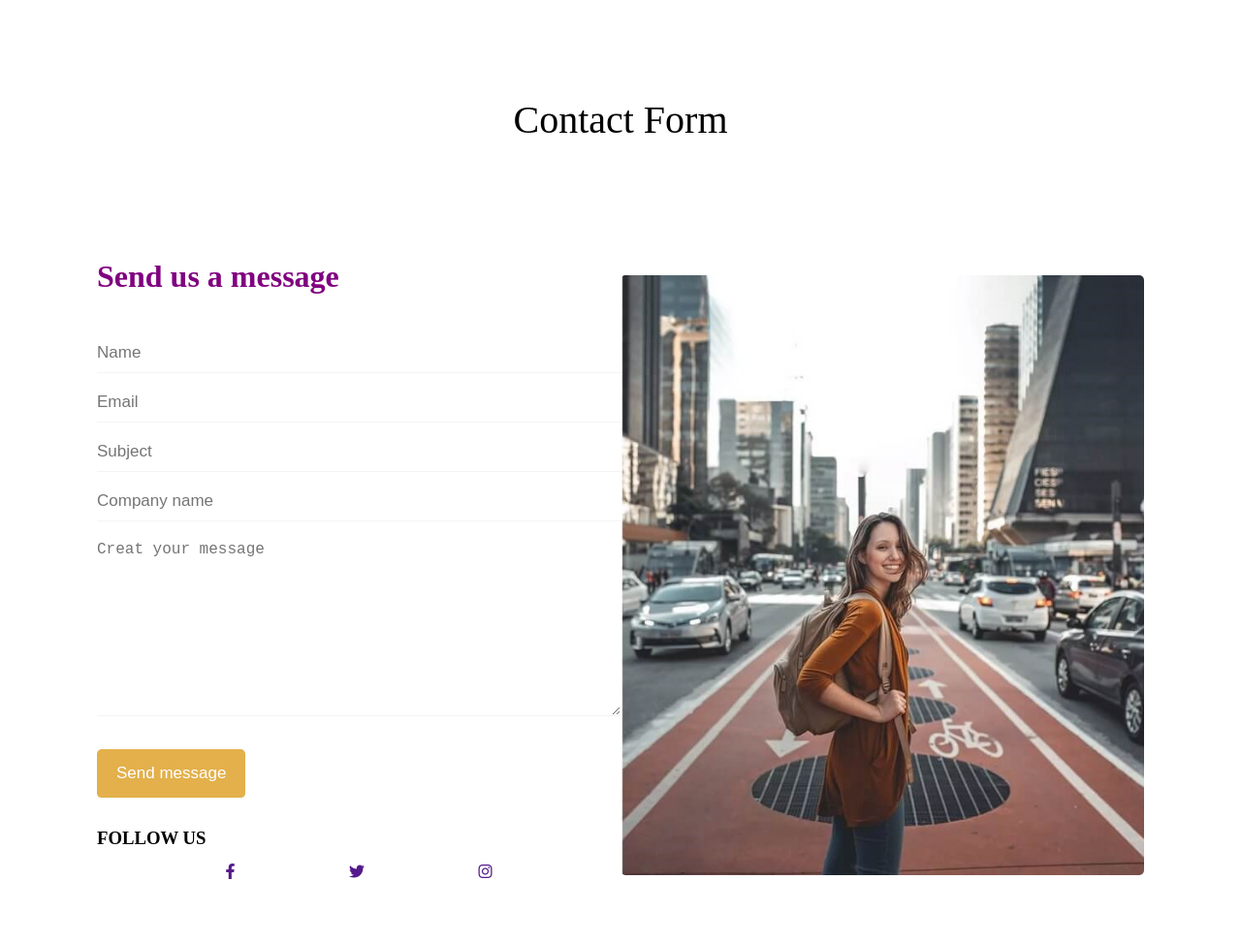
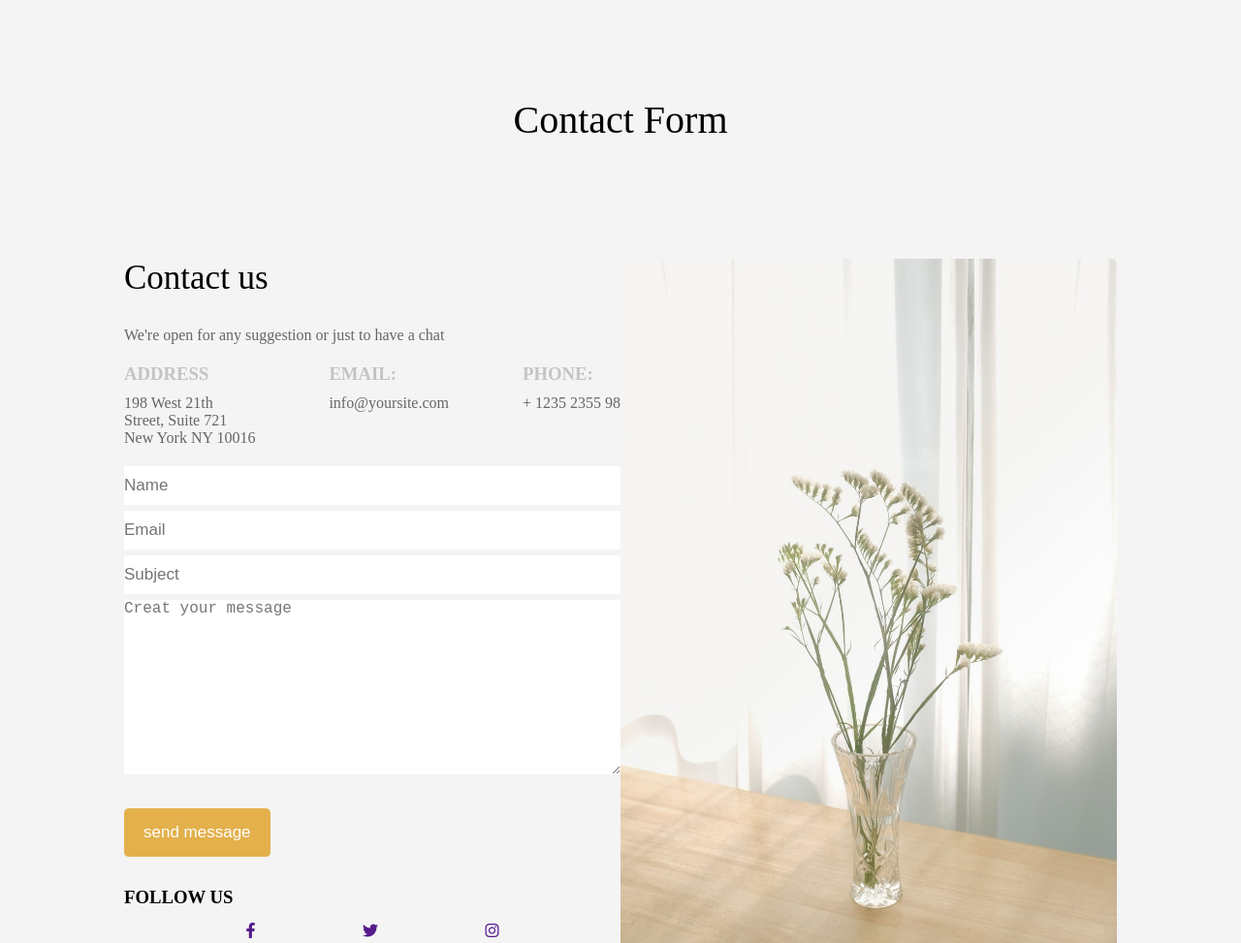
Before and after one commit to mehnaz780/strict, a plain HTML site: page index.html in a window 1280 px wide. Shown: the top 973 px of the page at 97% size. Drawn offline with Linux system fonts and the light colour scheme.

Commit message:
Add files via upload

```diff
--- a/css/style.css
+++ b/css/style.css
@@ -1,35 +1,48 @@
-
- *{
+*{
     margin: 0;
     padding: 0;
 }
 body{
-background-color: #fff;
+background-color: #f4f4f4;
 }
-
 .wrepper{
 width: 80%;
 margin: auto;}
-
 .wrepper h2{
-     text-align: center;
+    text-align: center;
     font-size: 40px;
     font-weight: 400;
-    margin: 80px auto;
+    margin: 80px 0;
     padding: 20px;
-   }
-
+}
 .main_content{
-
-margin: 100px;
-display: flex;}
+display: flex;
+margin: 100px 0;
+}
 .form{
     width: 50%;
 }
 .form h1{
-    color: purple;
+color: black;
+font-size: 35px;
+font-weight: 300;
+margin-bottom: 30px;}
+.form p{
+    color: #666;
 }
+.information{
 
+display: flex;justify-content: space-between;margin: 20px 0;}
+.address{
+padding-bottom: 15px;
+}
+.information h3{
+color: #03030333;
+padding-bottom: 10px;
+}
+.information p{
+    color: #666;
+}
 .image{
 width: 50%;
 margin: auto;
@@ -40,23 +53,21 @@ margin: auto;
 border-radius: 5px;}
 .info{
 display: block;
-padding-bottom: 40px;}
+}
 
 form{
 
 }
 
 form input{
-border: none;width: 100%;border-bottom: 1px solid #f4f4f4;
-padding: 10px 0;
-margin-bottom: 10px;font-size: 17px;outline: none;
+border: none;width: 100%;border-bottom: 1px solid #f4f4f4;padding: 10px 0;margin-bottom: 5px;font-size: 17px;outline: none;
 }
  form textarea{
 font-size: 16px;
 width:100%;
 border: none;
 border-bottom: 1px solid #f4f4f4;
-margin-top: 10px;}
+}
 form textarea:focus,form input :focus{
     outline: none;
     border-color: #666;
--- a/index.html
+++ b/index.html
@@ -4,7 +4,7 @@
 <meta charset="UTF-8">
 <meta http-equiv="X-UA-compatible" content="IE-edge">
 <meta name="viewport"content="width=device-width,initial -scale=1.0">
-<title>PROJECT-1</title>
+<title>position</title>
 <link rel="stylesheet" href="css/all.min.css">
 <link rel="stylesheet" href="css/style.css">
 </head>
@@ -12,13 +12,30 @@
 <body>
 
 <div class="wrepper">
-  <h2>Contact Form</h2>
-</div>
+  <h2> Contact Form</h2>
+ <!-- main part -->
 <div class="main_content">
+
 <div class="form">
   <div class="info">
-  <h1> Send us a message </h1>
+  <h1> Contact us </h1>
+  <p> We're open for any suggestion or just to have a chat</p>
+</div>
+<div class="information">
+  <div class="address:">
+    <h3> ADDRESS</h3>
+    <p> 198 West 21th  <br>Street, Suite 721  <br> New York NY 10016</p>
+  </div>
 
+    <div class="email">
+      <h3>EMAIL:</h3>
+      <p>info@yoursite.com</p>
+    </div>
+
+      <div class="phone">
+        <h3>PHONE:</h3>
+        <p>+ 1235 2355 98 </p>
+      </div>
 
 
 </div>
@@ -35,16 +52,9 @@
     <input type="text" placeholder="Subject"><br>
     </div>
 
-    <dib class="company">
-      <input type="text" placeholder="Company name">
-    </dib>
-
-
-
-
    <textarea name="" id="" cols="70px" rows="10" placeholder="Creat your message"></textarea>
    <div class="submit">
-     <input type="submit" value="Send message">
+     <input type="submit" value="send message">
    </div>
 
 
@@ -64,12 +74,14 @@
        </ul>
      </div>
 
+
+
+
   </div>
 </Form>
 
 <div class="image">
-  <img src="imges/Freedom.jpg" alt="">
-   </div>
+<img src="images/flower.jpg">
 </div>
 </div>
 </div>
```
Lines whose indentation alone changed are shown as unchanged.
